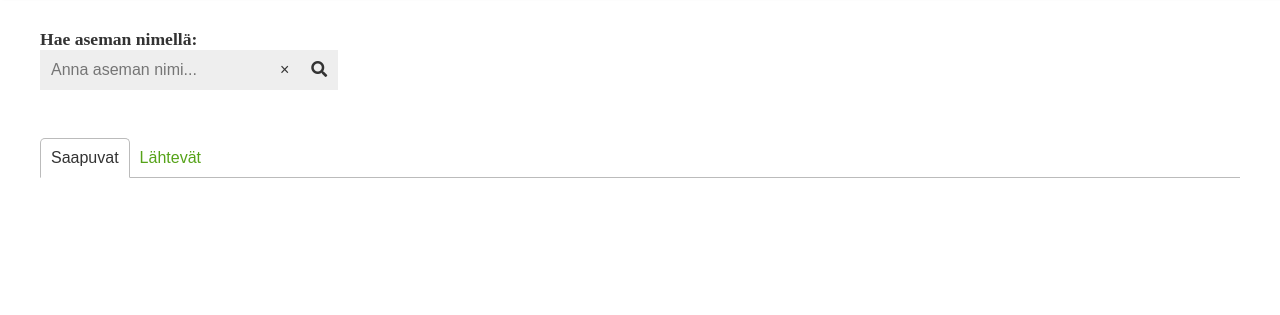
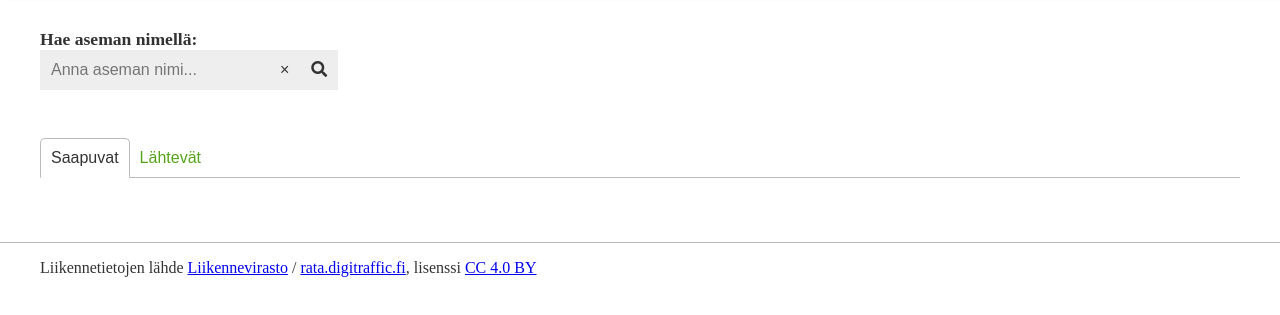
Before and after one commit to JMiilu/trains, a plain HTML site: page index.html in a window 1280 px wide. Shown: the part 65-380 px from the top of the page. Drawn offline with Linux system fonts and the light colour scheme; no server answers.

Commit message:
Added license and copyright information to the page footer

```diff
--- a/css/style.css
+++ b/css/style.css
@@ -25,6 +25,11 @@ body {
 #topheader h1 {
     color: #fff;
     font-size: 1.5rem;
+}
+
+footer {
+    padding: 1rem 2.5rem;
+    border-top: 1px solid #bbb;
 }
 
 main {
--- a/index.html
+++ b/index.html
@@ -39,6 +39,13 @@
             </section>
             <section id="departures" class="tabcontent">
         </main>
+        <footer>
+            <p>
+                Liikennetietojen lähde <a href="http://www.liikennevirasto.fi">Liikennevirasto</a> /
+                <a href="http://rata.digitraffic.fi/">rata.digitraffic.fi</a>, lisenssi
+                <a href="http://creativecommons.org/licenses/by/4.0/">CC 4.0 BY</a>
+            </p>
+        </footer>
         <script src="js/trains.js"></script>
     </body>
 </html>
```
